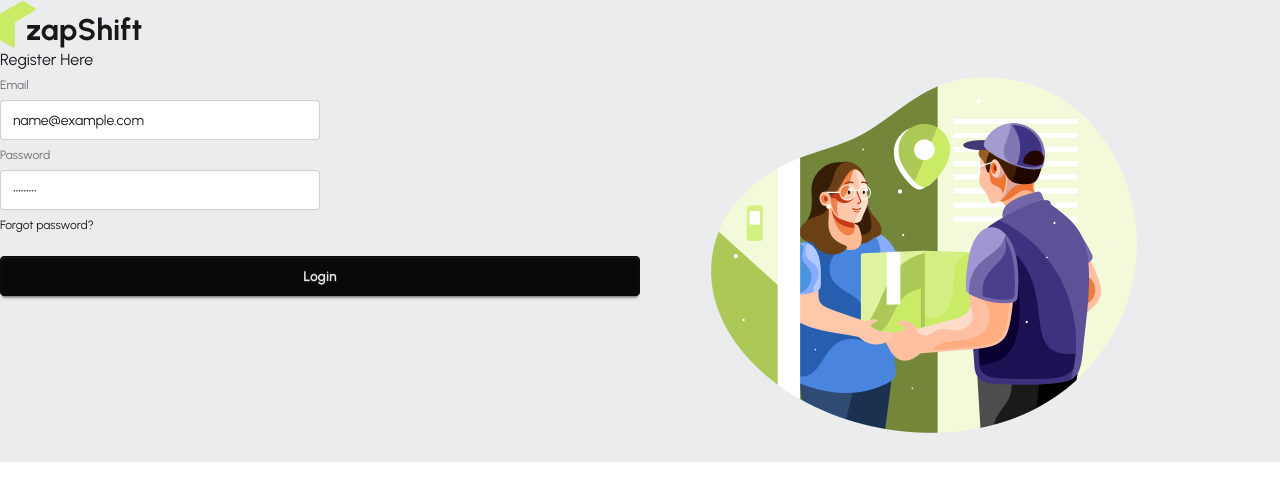
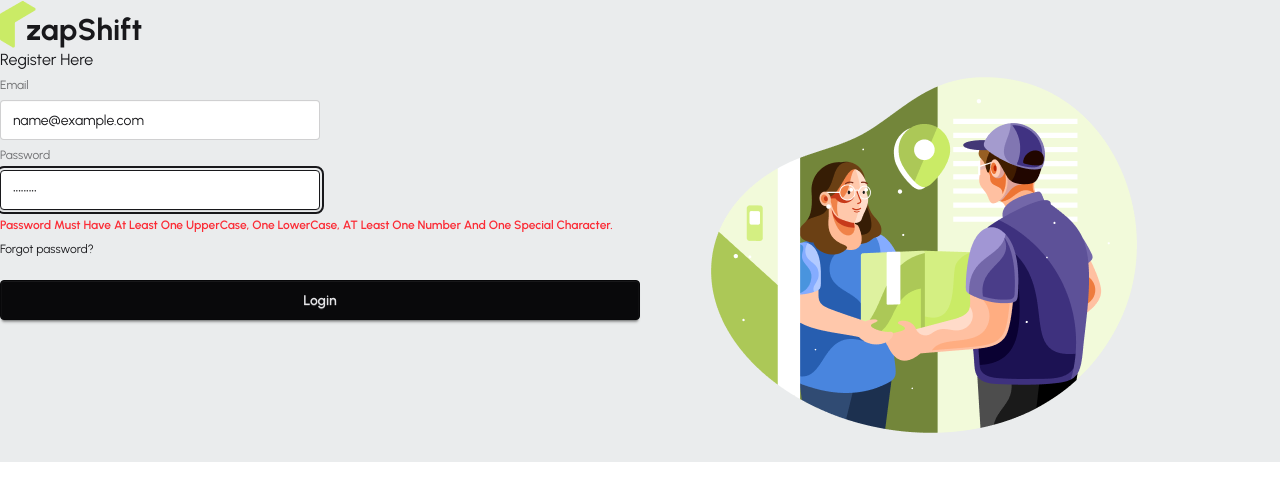
Before and after one commit to Alif-Hossen/zap-shift-client, a React (Vite) app: page /register in a window 1280 px wide. Both pictures are taken after typing "name@example.com", "Sample123" into the empty fields and a click on the button "Login". Shown: the top 500 px of the page. Built offline with nearby package versions, Linux system fonts and the light colour scheme.

Commit message:
Add Another Error In Registration

```diff
--- a/src/Pages/Auth/Register/Register.jsx
+++ b/src/Pages/Auth/Register/Register.jsx
@@ -31,6 +31,7 @@ const Register = () => {
                     <input type="password" {...register('password', {
                         required: true,
                         minLength: 6,
+                        pattern: /^(?=.*[A-Z])(?=.*\d)(?=.*[^A-Za-z0-9]).+$/
                     })} className="input" placeholder="Password" />
 
                     {/* ERROR SHOW --> */}
@@ -40,7 +41,11 @@ const Register = () => {
                     }
                     {
                         errors.password?.type=== 'required' &&
-                        <p className='text-red-500 font-bold'>Password Is Required</p>
+                        <p className='text-red-500 font-semibold'>Password Is Required</p>
+                    }
+                    {
+                        errors.password?.type=== 'pattern' &&
+                        <p className='text-red-500 font-semibold'>Password Must Have At Least One UpperCase, One LowerCase, AT Least One Number And One Special Character.</p>
                     }
 
 
```
